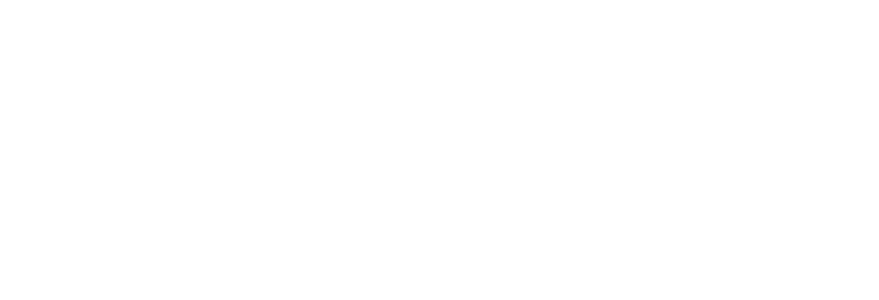
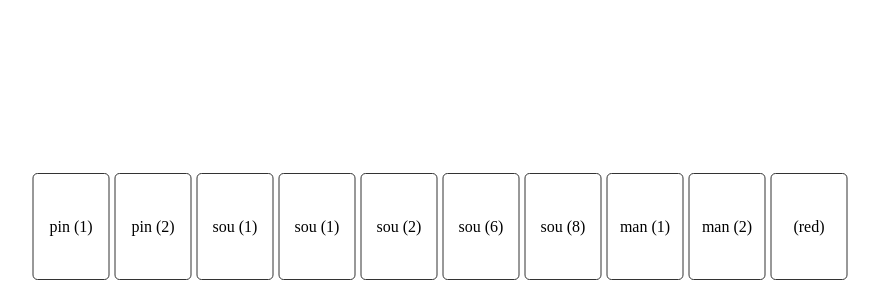
Before and after one commit to Dominik-Pawelec/mahjong_web, a SvelteKit app in the folder src/frontend/: page /game in a window 1280 px wide. Shown: the part 500-800 px from the top of the page, without its empty margins (200-1079 px from the left). Built offline with nearby package versions, Linux system fonts and the light colour scheme.

Commit message:
Expanded frontend

```diff
--- a/src/frontend/src/routes/game/+page.svelte
+++ b/src/frontend/src/routes/game/+page.svelte
@@ -1,9 +1,90 @@
 <script lang="ts">
-	import type {PublicTableData, PlayerData} from "@common/mahjonh_types"
-	async function getGameData() {}
+	import type {PublicTableData, PlayerData, Tile} from "@common/mahjonh_types"
+	import {onMount} from "svelte"
+
+	onMount(() => {
+
+
+		return () => {
+
+		}
+	})
+
+	function sortTiles(tl: Tile[]): Tile[] {
+		return tl.sort((t1: Tile, t2: Tile): number => {
+			var kindOrder: Map<string, number> = new Map([['suit', 0], ['wind', 1], ['dragon', 2]])
+			var suitOrder: Map<string, number> = new Map([['pin', 0], ['sou', 1], ['man', 2]])
+			var windOrder: Map<string, number> = new Map([['east', 0], ['south', 1], ['west', 2], ['north', 3]])
+			var dragonOrder: Map<string, number> = new Map([['red', 0], ['white', 1], ['green', 2]])
+			if(kindOrder.get(t1.kind)! != kindOrder.get(t2.kind)!) { return kindOrder.get(t1.kind)! - kindOrder.get(t2.kind)! }
+			if(t1.kind == "suit" && t2.kind == "suit") {
+				if(suitOrder.get(t1.suit)! != suitOrder.get(t2.suit)!) { return suitOrder.get(t1.suit)! - suitOrder.get(t2.suit)!}
+				return t1.value - t2.value
+			}
+			else if (t1.kind == "wind" && t2.kind == "wind") {
+				return windOrder.get(t1.value)! - windOrder.get(t2.value)!
+			}
+			else if (t1.kind == "dragon" && t2.kind == "dragon") {
+				return dragonOrder.get(t1.value)! - dragonOrder.get(t2.value)!
+			}
+			return 0// should never happen
+		})
+	}
+
+	const exampleHand: Tile[] = [
+		{kind: "suit", suit: "sou", value: 8},
+		{kind: "suit", suit: "sou", value: 2},
+		{kind: "suit", suit: "man", value: 1},
+		{kind: "suit", suit: "sou", value: 1},
+		{kind: "suit", suit: "man", value: 2},
+		{kind: "suit", suit: "pin", value: 1},
+		{kind: "suit", suit: "sou", value: 6},
+		{kind: "suit", suit: "pin", value: 2},
+		{kind: "dragon", value: "red"},
+		{kind: "suit", suit: "sou", value: 1}
+	];
+
+	let playerData: PlayerData = {
+		hand: sortTiles(exampleHand),
+		wind: "east",
+		avaliableMelds: new Array(0)
+	}
+
 </script>
 
-<main></main>
+<main>
+
+	<div class="hand">
+		{#each playerData.hand as t}
+			<div class="tile">
+				{t.suit} ({t.value})
+			</div>
+		{/each}
+	</div>
+	<div class="blocks">
+
+	</div>
+
+</main>
 
 <style>
+	.hand {
+		position: fixed;
+		bottom: 20px;
+		left: 50%;
+		transform: translateX(-50%);
+		display: flex;
+		gap: 5px;
+		z-index: 100;
+	}
+	.tile {
+		width: 75px;
+		height: 105px;
+		background-color: white;
+		border: 1px solid #333;
+		border-radius: 5px;
+		display: flex;
+		align-items: center;
+		justify-content: center;
+	}
 </style>
```
